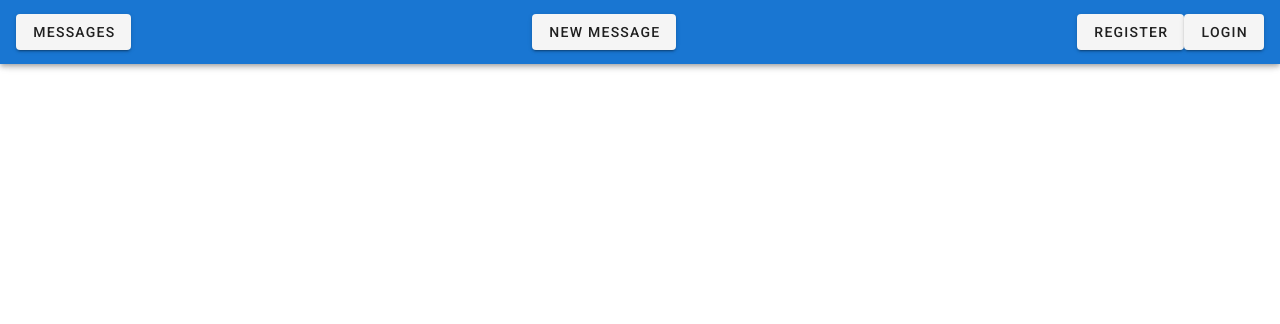
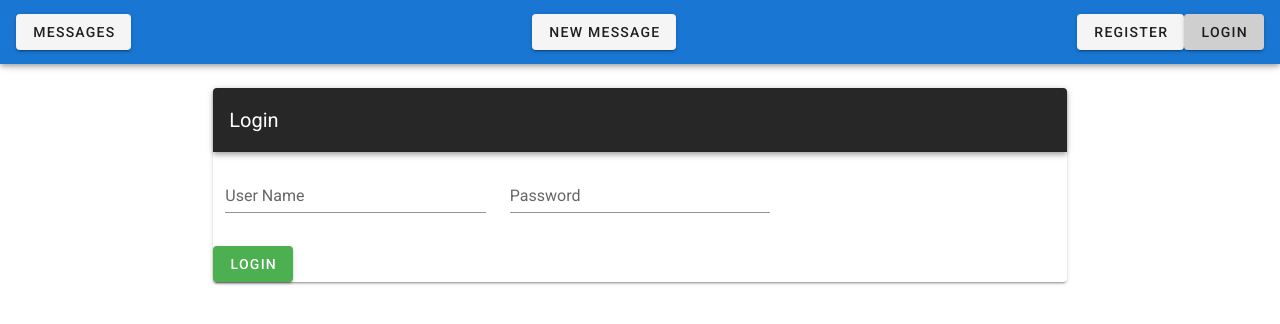
Before and after one commit to lgomesp/vue-and-node-frontend, a Vue app: page /login in a window 1280 px wide. Shown: the top 324 px of the page. Built offline with nearby package versions, Linux system fonts and the light colour scheme.

Commit message:
add logout feature

```diff
--- a/src/App.vue
+++ b/src/App.vue
@@ -7,7 +7,7 @@
       <v-spacer />
 
       <v-btn to="/register" v-if="!$store.state.token">Register</v-btn>
-      <v-btn v-if="!$store.state.token">Login</v-btn>
+      <v-btn to="/login" v-if="!$store.state.token">Login</v-btn>
       <v-btn v-if="$store.state.token" @click="$store.commit('logout')">Logout</v-btn>
 
     </v-app-bar>
--- /dev/null
+++ b/src/components/Login.vue
@@ -0,0 +1,42 @@
+<template>
+  <v-flex sm8 offset-sm2>
+    <v-card>
+      <v-toolbar dark>
+        <v-toolbar-title>Login</v-toolbar-title>
+      </v-toolbar>
+      <v-form>
+        <v-container>
+          <v-row>
+            <v-col cols="12" md="4">
+              <v-text-field v-model="userName" label="User Name" required></v-text-field>
+            </v-col>
+            <v-col cols="12" md="4">
+              <v-text-field v-model="userPassword" label="Password" required></v-text-field>
+            </v-col>
+          </v-row>
+        </v-container>
+        <v-btn color="success" class="mr-4" @click="login">Login</v-btn>
+      </v-form>
+    </v-card>
+  </v-flex>
+</template>
+
+<script>
+export default {
+  name: "login",
+  data() {
+    return {
+      userName: "",
+      userPassword: ""
+    };
+  },
+  methods: {
+    async login() {
+      this.$store.dispatch("login", {
+        userName: this.userName,
+        userPassword: this.userPassword
+      });
+    }
+  }
+};
+</script>
--- a/src/main.js
+++ b/src/main.js
@@ -8,6 +8,7 @@
 import NewMessage from './components/NewMessage'
 import Message from './components/Message'
 import Register from './components/Register'
+import Login from './components/Login'
 import VueRouter from 'vue-router'
 
 Vue.config.productionTip = false
@@ -18,7 +19,8 @@
   { path: "/", component: Messages },
   { path: "/new-message", component: NewMessage },
   { path: "/message/:id", component: Message },
-  { path: "/register", component: Register }
+  { path: "/register", component: Register },
+  { path: "/login", component: Login }
 ]
 
 const router = new VueRouter({routes, mode: 'history'})
--- a/src/store.js
+++ b/src/store.js
@@ -46,6 +46,12 @@
             axios.defaults.headers.common['Authorization'] = token;
             commit('auth', token);
         },
+        async login({commit}, registerData) {
+            let token = (await axios.post("http://localhost:3000/login", registerData)).data;
+            localStorage.setItem("token", token);
+            axios.defaults.headers.common['Authorization'] = token;
+            commit('auth', token);
+        },
         /* eslint-enable no-unused-vars */
     }
 })
```
